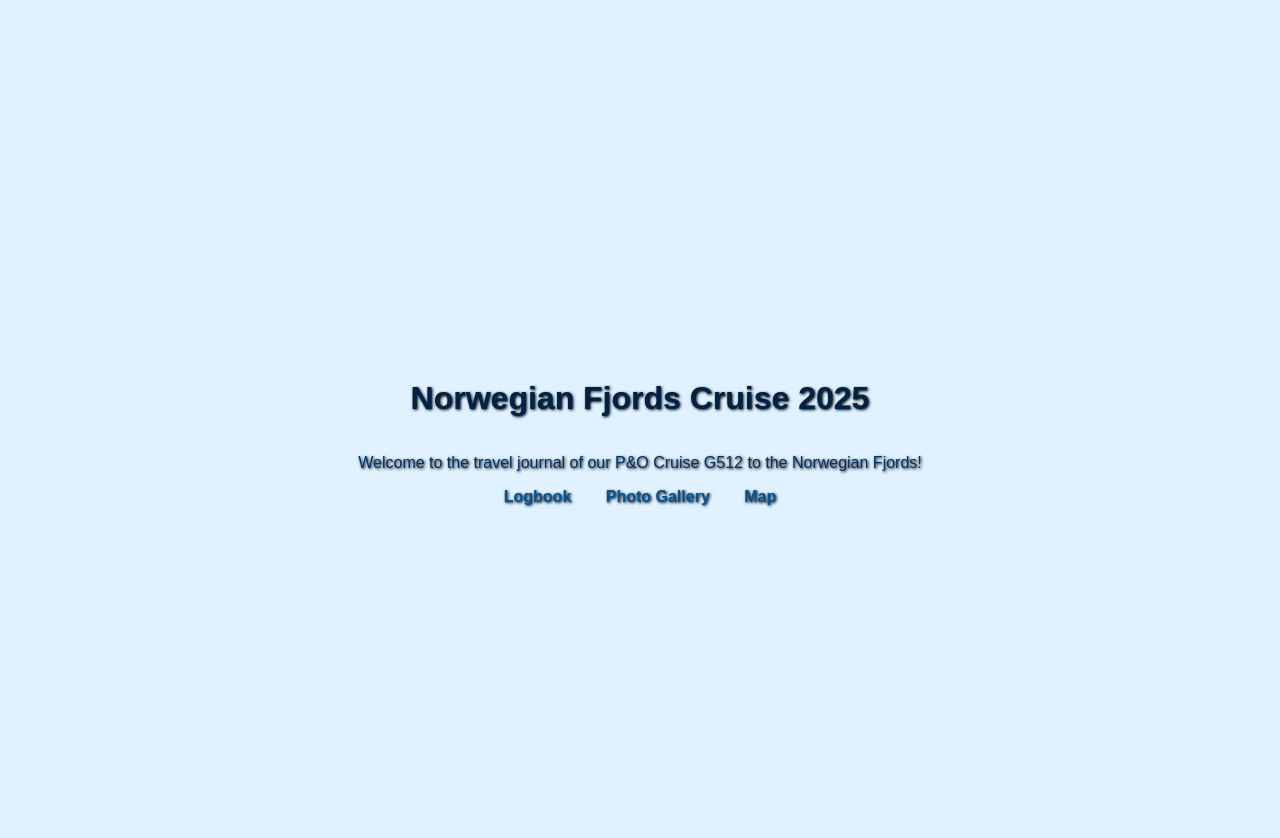
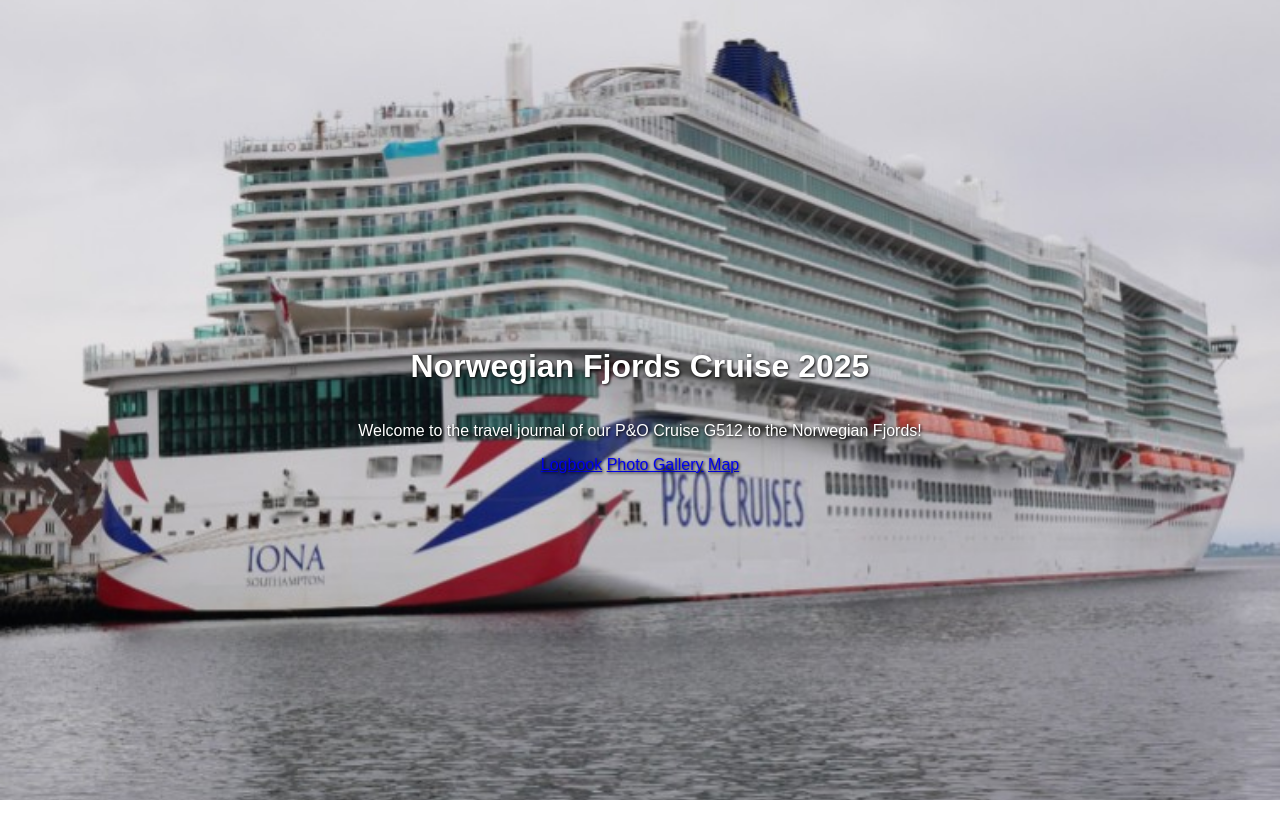
Before and after one commit to petemyall/fjords-cruise-2025, a plain HTML site: page index.html in a window 1280 px wide. After the commit the page ends 800 px from the top, so only its background shows below. Drawn offline with Linux system fonts and the light colour scheme.

Commit message:
Update index.html

```diff
--- a/index.html
+++ b/index.html
@@ -4,12 +4,6 @@
   <meta charset="UTF-8">
   <title>Norwegian Fjords Cruise 2025</title>
   <link rel="stylesheet" href="style.css">
-  <style>
-    body { font-family: Arial, sans-serif; background: #e0f2ff; color: #003366; text-align: center; padding: 2em; }
-    h1 { color: #002244; }
-    nav a { margin: 0 15px; color: #005599; text-decoration: none; font-weight: bold; }
-    nav a:hover { text-decoration: underline; }
-  </style>
 </head>
 <body>
   <h1>Norwegian Fjords Cruise 2025</h1>
```
